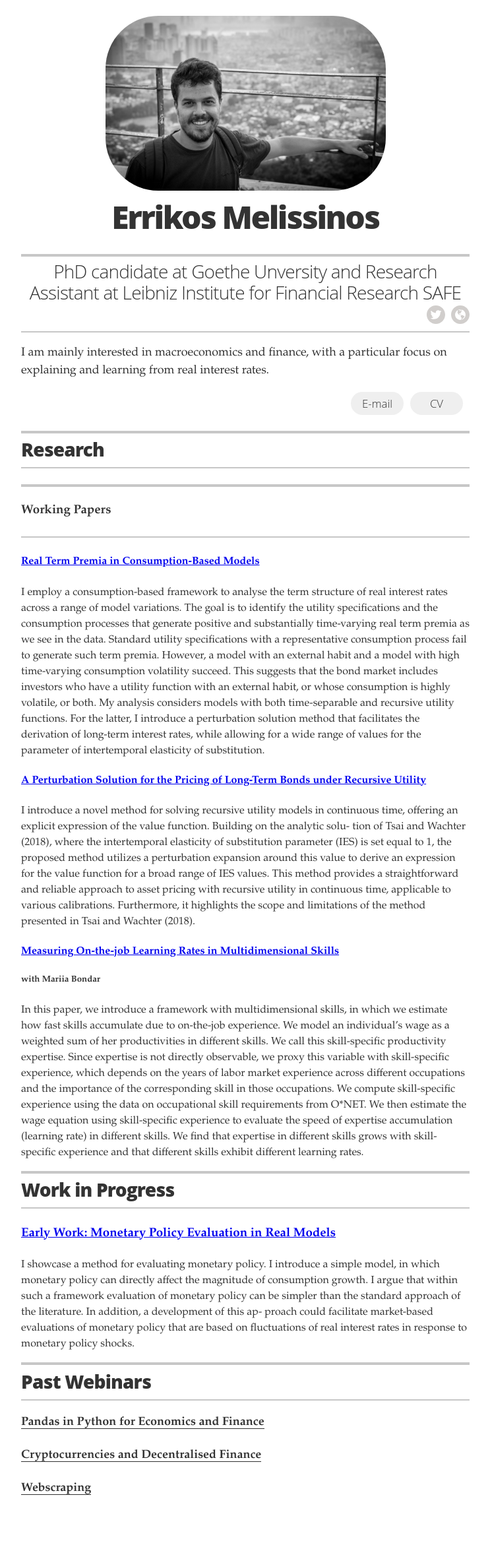
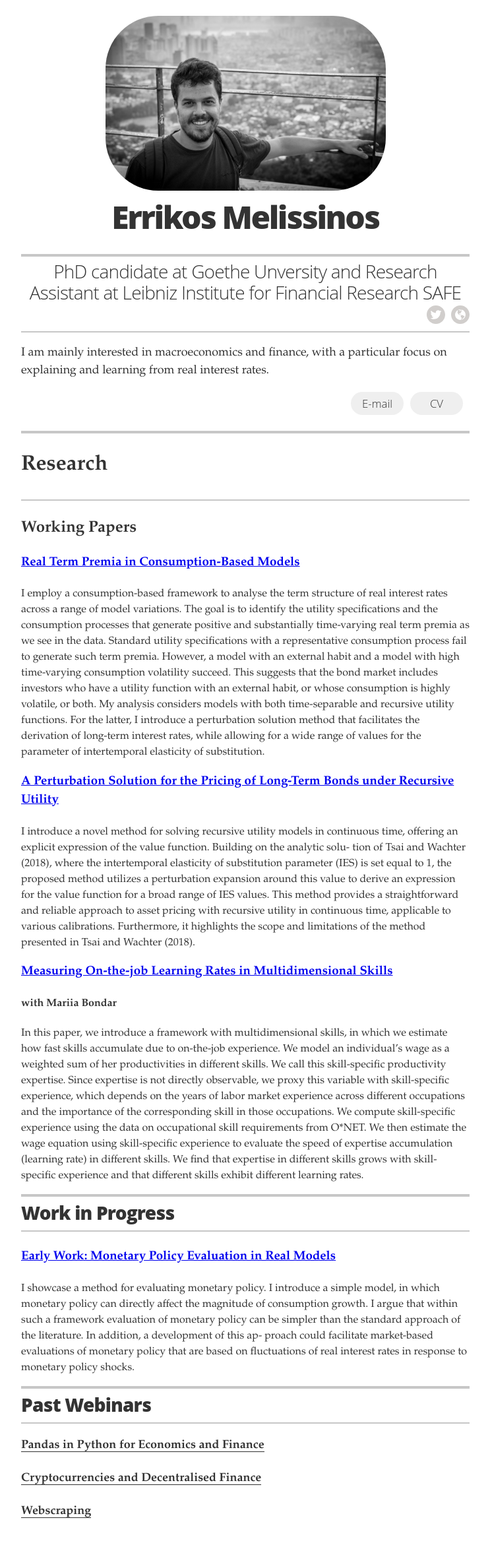
Before and after one commit to errikos-melissinos/errikos-melissinos.github.io, a Jekyll site: the page built from index.html, in a window 1280 px wide. Shown: the whole page at 66% size, without its empty margins (268-1011 px from the left). Built offline with Jekyll 4.4.1, drawn with Linux system fonts in a browser that asks for light colours; before the commit the page ends 2313 px from its top, so only the background shows below that.

Commit message:
Update resume.html

```diff
--- a/_layouts/resume.html
+++ b/_layouts/resume.html
@@ -110,21 +110,22 @@
 
       <section class="sontent-Section">
         <header class="section-header">
-          <h2>Research</h2>
+          <h1>Research</h1>
                   </header>
       {% if site.resume_section_projects %}
       <!-- begin Working Papers -->
 <!--       <section class="content-section"> -->
-        <header class="section-header">
-          <h3>Working Papers</h3>
+<!--         <header class="section-header"> -->
+        <header>
+          <h2>Working Papers</h2>
         </header>
 
         {% for project in site.data.projects %}
         <div class="resume-item" itemscope itemtype="http://schema.org/CreativeWork">
           <meta itemprop="creator" content="{{ site.resume_name }}" itemtype="http://schema.org/Person" />
-          <h4 class="resume-item-title" itemprop="name">{% if project.url %}<a href="{{ project.url }}" itemprop="url">{{ project.project }}</a>{% else %}{{ project.project }}{% endif %}</h4>
+          <h3 class="resume-item-title" itemprop="name">{% if project.url %}<a href="{{ project.url }}" itemprop="url">{{ project.project }}</a>{% else %}{{ project.project }}{% endif %}</h3>
 <!--           <h4 class="resume-item-details" itemprop="description">{{ project.role }}  &bull; {{ project.duration }}</h4> -->
-          <h5 class="resume-item-details" itemprop="description">{{ project.role }} </h5>
+          <h4 class="resume-item-details" itemprop="description">{{ project.role }} </h4>
           <p class="resume-item-copy">{{ project.description }}</p>
         </div>
         {% endfor %}
```
